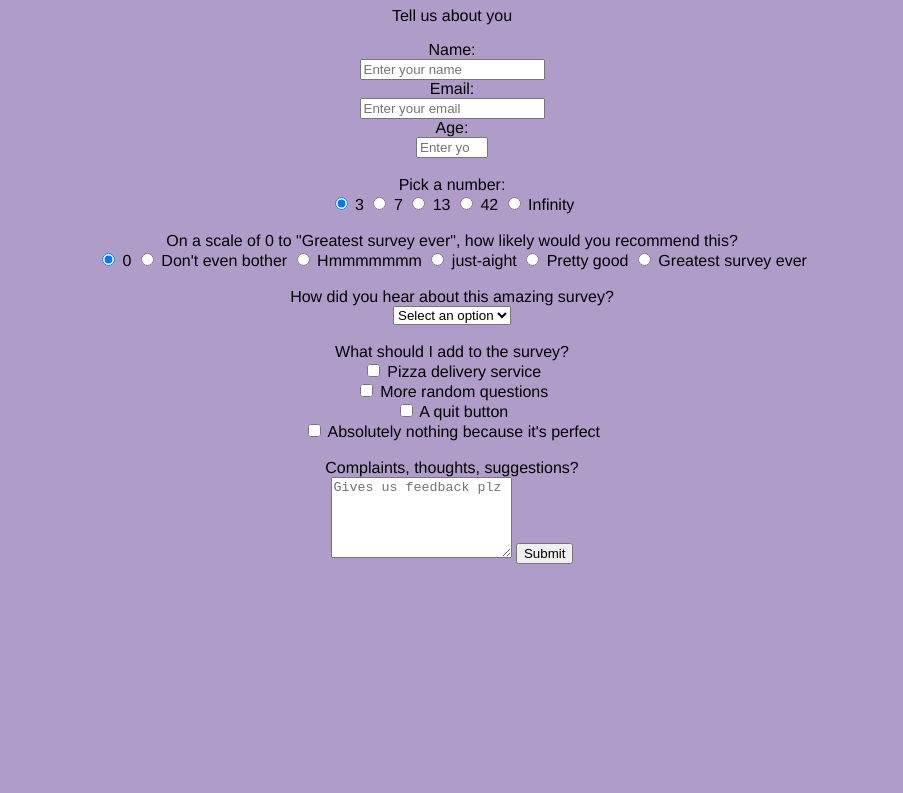
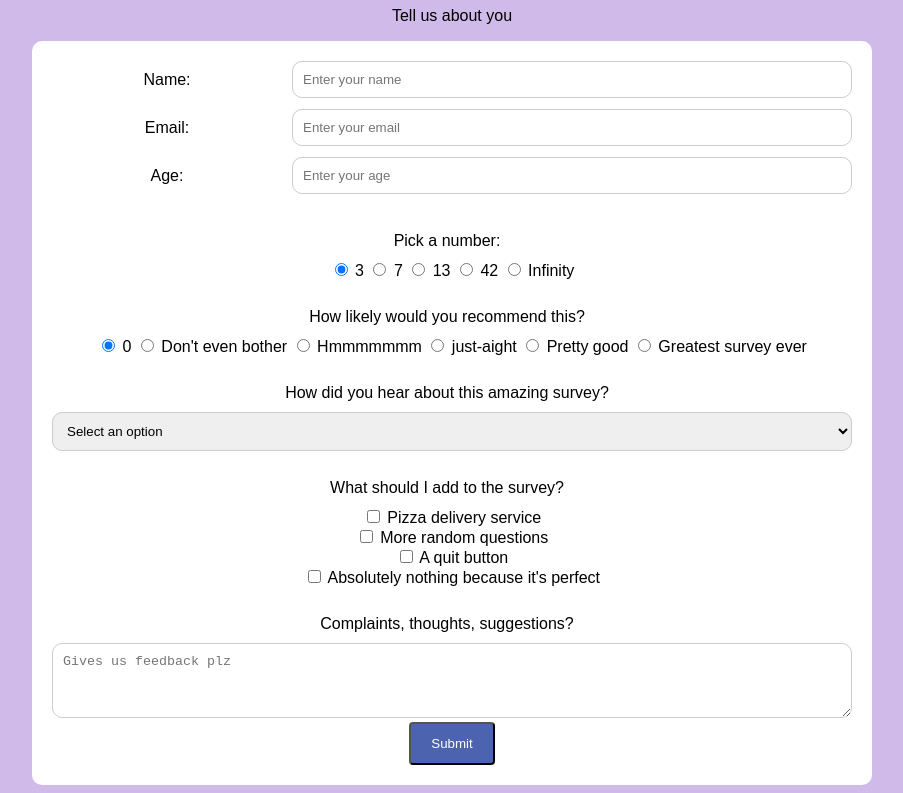
Before and after one commit to wchung42/hw3-survey-form, a plain HTML site: page index.html in a window 1280 px wide. Shown: the part 73-866 px from the top of the page, without its empty margins (188-1091 px from the left). Before the commit the page ends 800 px from the top, so only its background shows below. Drawn offline with Linux system fonts and the light colour scheme.

Commit message:
styled label tags and input tags

```diff
--- a/index.html
+++ b/index.html
@@ -6,15 +6,34 @@
     <title>Survey Form</title>
 </head>
 <body>
-    <h1 id = "title">The Randomness Survery</h1>
+    <h1 id = "title"><u>The Randomness Survey</u></h1>
     <p id = "description">Tell us about you</p>
+    <div id = "form-background">
         <form id= "survey-form" action = "https://google.com">
-        <label id = "name-label">Name: </label><br>
-        <input type = "text" name = "name" id = "name" required placeholder = "Enter your name"> <br>
-        <label id = "email-label">Email: </label><br>
-        <input type = "email" name = "email" id = "email" required placeholder = "Enter your email"> <br>
-        <label id = "number-label">Age: </label><br>
+            <div class = "row">
+                <div class = "left-column">
+                    <label id = "name-label">Name: </label>
+                </div>
+                <div class = "right-column">
+                    <input type = "text" name = "name" id = "name" required placeholder = "Enter your name">
+                </div>
+            </div>
+            <div class = "row">
+                <div class = "left-column">
+                    <label id = "email-label">Email: </label>
+                </div>
+                <div class = "right-column">
+                    <input type = "email" name = "email" id = "email" required placeholder = "Enter your email">
+                </div>
+            </div>
+            <div class = "row">
+                <div class = "left-column">
+                    <label id = "number-label">Age: </label>
+                </div>
+                <div class = "right-column">
                     <input type = "number" name = "age" id = "number" min = "1" max = "1000" required placeholder = "Enter your age"> <br><br>
+                </div>
+            </div>
 
             <!-- radio -->
             <label id = "pick">Pick a number: </label><br>
@@ -24,7 +43,7 @@
             <input type = "radio" name = "num" value = "42" > 42
             <input type = "radio" name = "num" value = "infinity" > Infinity<br><br>
 
-        <label id = "rec">On a scale of 0 to "Greatest survey ever", how likely would you recommend this?</label><br>
+            <label id = "rec">How likely would you recommend this?</label><br>
             <input type = "radio" name = "recommendation" value = "zero" checked> 0
             <input type = "radio" name = "recommendation" value = "dont-even-bother" > Don't even bother
             <input type = "radio" name = "recommendation" value = "hmmmmmmm" > Hmmmmmmm
@@ -53,9 +72,10 @@
 
             <!-- textarea -->
             <label id = "feedback">Complaints, thoughts, suggestions?</label><br>
-        <textarea id = "suggestions" style = "height: 75px; resize:vertical;" name = "suggestions" placeholder = "Gives us feedback plz"></textarea>
+            <textarea id = "suggestions" style = "height: 75px; resize:vertical;" name = "suggestions" placeholder = "Gives us feedback plz"></textarea><br>
 
             <input type = "submit" id = "submit" text = "Submit">
         </form>
+    </div>
 </body>
 </html>
--- a/styles.css
+++ b/styles.css
@@ -1,5 +1,53 @@
 body {
-    background-color: #b09cc8;
+    background-color: #cfbae9;
     text-align: center;
-    font-family: Helvetica, sans-serif, Arial;
+    font-family: Arial, Helvetica, sans-serif;
 }
+
+#form-background {
+    background-color: white;
+    max-width: 800px;
+    margin: 0 auto;
+    padding: 20px;
+    border-radius: 10px;
+    width: 75%;
+}
+
+.left-column {
+    float: left;
+    width: 30%;
+    padding-bottom: 10px;
+}
+
+.right-column {
+    float: left;
+    width: 70%;
+    padding-bottom: 10px;
+}
+
+label {
+    display: inline-block;
+    padding: 10px 10px 10px 0px;
+    text-align: right;
+}
+
+.row:after {
+    content: "";
+    display: table;
+    clear: both;
+}
+
+input[type = text], input[type = number], input[type = email], select, textarea {
+    width: 100%;
+    padding: 10px;
+    border: 1px solid #ccc;
+    border-radius: 10px;
+    box-sizing: border-box;
+}
+
+input[type=submit] {
+    background-color: rgb(76, 99, 175);
+    color: white;
+    padding: 12px 20px;
+    border-radius: 4px;
+  }
```
Lines whose indentation alone changed are shown as unchanged.
